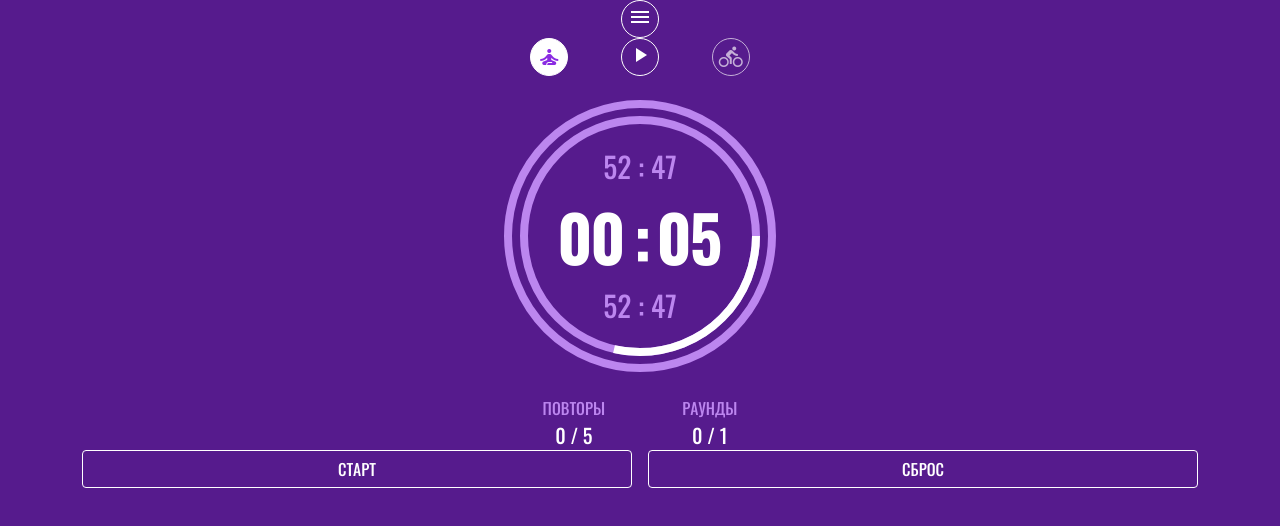
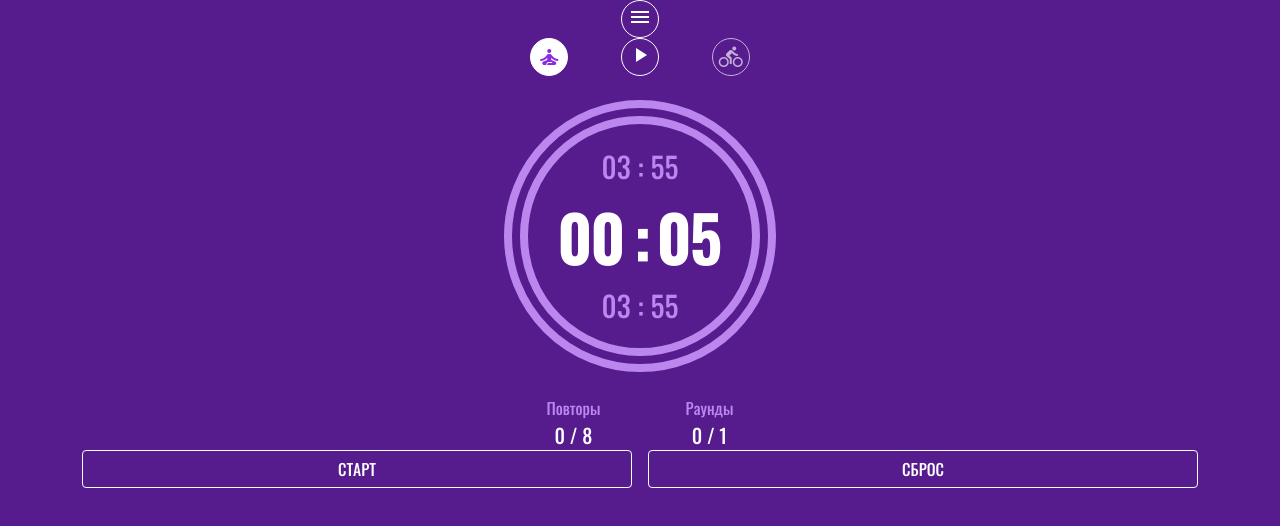
Before and after one commit to Archinsk/54_timer, a Vue app: page / in a window 1280 px wide. Shown: the top 526 px of the page. Built offline with nearby package versions, Linux system fonts and the light colour scheme.

Commit message:
sound settings

```diff
--- a/src/App.vue
+++ b/src/App.vue
@@ -32,7 +32,12 @@
         @setting-select="selectedSetting = $event"
       />
 
-      <AudioSettings v-if="selectedSetting === 'sound'" />
+      <AudioSettings
+        v-if="selectedSetting === 'sound'"
+        :config="config.sounds"
+        @set-work-mode-sound="config.sounds.workMode = $event"
+        @set-rest-mode-sound="config.sounds.restMode = $event"
+      />
 
       <InterfaceSettings
         v-if="selectedSetting === 'interface'"
@@ -221,10 +226,10 @@ export default {
           id: 3,
           name: "Нормальный",
           cycles: 1,
-          rounds: 3,
+          rounds: 8,
           prepTime: 5,
-          workTime: 10,
-          restTime: 0,
+          workTime: 20,
+          restTime: 10,
           clearTime: 0,
         },
         {
@@ -242,7 +247,7 @@ export default {
           name: "Тяжёлый",
           cycles: 2,
           rounds: 10,
-          prepTime: 10,
+          prepTime: 676,
           workTime: 15,
           restTime: 0,
           clearTime: 30,
@@ -262,24 +267,30 @@ export default {
           timerClickability: false,
           controlsDisplay: true,
         },
+        sounds: {
+          workMode: 3,
+          restMode: 8,
+        },
         selectedTrainingScheme: {
-          id: 4,
-          name: "Утяжелённый",
+          id: 3,
+          name: "Нормальный",
           cycles: 1,
-          rounds: 5,
-          prepTime: 7,
-          workTime: 620,
-          restTime: 15,
-          clearTime: 20,
+          rounds: 8,
+          prepTime: 5,
+          workTime: 20,
+          restTime: 10,
+          clearTime: 0,
         },
       },
       actual: {
-        cycles: 2,
-        rounds: 3,
+        id: 3,
+        name: "Нормальный",
+        cycles: 1,
+        rounds: 8,
         prepTime: 5,
-        workTime: 10,
+        workTime: 20,
         restTime: 10,
-        clearTime: 20,
+        clearTime: 0,
       },
 
       mode: "prep",
@@ -299,10 +310,10 @@ export default {
 
   computed: {
     currentRound: function () {
-      return this.config.rounds - this.actual.rounds;
+      return this.config.selectedTrainingScheme.rounds - this.actual.rounds;
     },
     currentCycle: function () {
-      return this.config.cycles - this.actual.cycles;
+      return this.config.selectedTrainingScheme.cycles - this.actual.cycles;
     },
   },
 
@@ -333,24 +344,26 @@ export default {
               this.play = false;
             } else {
               // Циклы продолжаются
-              if (this.config.clearTime) {
+              if (this.config.selectedTrainingScheme.clearTime) {
                 // Установлен перерыв между циклами
                 this.mode = "clear";
               } else {
                 // Без перерыва между циклами
-                this.actual.rounds = this.config.rounds - 1;
+                this.actual.rounds =
+                  this.config.selectedTrainingScheme.rounds - 1;
                 this.actual.cycles--;
               }
-              this.actual.workTime = this.config.workTime;
+              this.actual.workTime =
+                this.config.selectedTrainingScheme.workTime;
             }
           } else {
             // Раунды продолжаются
-            if (this.config.restTime) {
+            if (this.config.selectedTrainingScheme.restTime) {
               this.mode = "rest";
             } else {
               this.actual.rounds--;
             }
-            this.actual.workTime = this.config.workTime;
+            this.actual.workTime = this.config.selectedTrainingScheme.workTime;
           }
         }
       } else if (this.mode === "rest") {
@@ -361,7 +374,7 @@ export default {
           // Таймер отдыха дошел до нуля
           this.actual.rounds--;
           this.mode = "work";
-          this.actual.restTime = this.config.restTime;
+          this.actual.restTime = this.config.selectedTrainingScheme.restTime;
         }
       } else if (this.mode === "clear") {
         // Таймер перерыва в штатном режиме
@@ -369,25 +382,24 @@ export default {
         this.pastTime++;
         if (!this.actual.clearTime) {
           // Таймер перерыва дошел до нуля
+          this.actual.rounds = this.config.selectedTrainingScheme.rounds - 1;
           this.actual.cycles--;
-          this.actual.rounds = this.config.rounds - 1;
           this.mode = "work";
-          this.actual.clearTime = this.config.clearTime;
+          this.actual.clearTime = this.config.selectedTrainingScheme.clearTime;
         }
       }
     },
 
     selectTrainingScheme(scheme) {
-      // this.config = Object.assign({}, scheme);
+      this.config.selectedTrainingScheme = Object.assign({}, scheme);
       this.actual = Object.assign({}, scheme);
-      this.config.selectedTrainingScheme = Object.assign({}, scheme);
     },
 
     resetTimer() {
       this.play = false;
       clearInterval(this.timerId);
       this.mode = "prep";
-      this.actual = Object.assign({}, this.config);
+      this.actual = Object.assign({}, this.config.selectedTrainingScheme);
       this.pastTime = 0;
     },
 
--- a/src/components/FitnessTimer.vue
+++ b/src/components/FitnessTimer.vue
@@ -29,8 +29,8 @@
 
     <div id="timers">
       <div v-if="config.interface.fullTimerDisplay" id="total-timer">
-        {{ String(futureMinutes).padStart(2, "0") }} :
-        {{ String(futureSeconds).padStart(2, "0") }}
+        {{ futureMinutes }} :
+        {{ futureSeconds }}
       </div>
 
       <div id="current-timer">
@@ -80,14 +80,17 @@
       </div>
 
       <div v-if="config.interface.fullTimerDisplay" id="total-time-info">
-        {{ String(totalTimeMinutes).padStart(2, "0") }} :
-        {{ String(totalTimeSeconds).padStart(2, "0") }}
+        {{ totalTimeMinutes }} :
+        {{ totalTimeSeconds }}
       </div>
     </div>
 
-    <audio id="music" volume="0.5">
-      <source src="/sounds/8.mp3" type="audio/mpeg" />
-    </audio>
+    <audio
+      id="music"
+      volume="0.5"
+      :src="'/sounds/' + config.sounds.restMode + '.mp3'"
+      type="audio/mpeg"
+    ></audio>
   </div>
 </template>
 
@@ -108,10 +111,73 @@ export default {
   },
 
   computed: {
+    // Статический таймер общего времени
+    totalTime: function () {
+      return (
+        this.config.selectedTrainingScheme.prepTime +
+        ((this.config.selectedTrainingScheme.workTime +
+          this.config.selectedTrainingScheme.restTime) *
+          this.config.selectedTrainingScheme.rounds -
+          this.config.selectedTrainingScheme.restTime +
+          this.config.selectedTrainingScheme.clearTime) *
+          this.config.selectedTrainingScheme.cycles -
+        this.config.selectedTrainingScheme.clearTime
+      );
+    },
+    totalTimeMinutes: function () {
+      return this.timeToPeriod(this.totalTime, "min");
+    },
+    totalTimeSeconds: function () {
+      return this.timeToPeriod(this.totalTime, "sec");
+    },
+
+    // Динамический таймер общего оставшегося времени
+    futureTime: function () {
+      return this.totalTime - this.pastTime;
+    },
+    futureMinutes: function () {
+      return this.timeToPeriod(this.futureTime, "min");
+    },
+    futureSeconds: function () {
+      return this.timeToPeriod(this.futureTime, "sec");
+    },
+
+    // Первый и второй знак для минутного и секундного значения главного таймера
+    currentMinutesFirstDigit: function () {
+      if (this.mode === "finish") {
+        return "0";
+      } else {
+        return this.timeToPeriod(this.actual[this.mode + "Time"], "min")[0];
+      }
+    },
+    currentMinutesSecondDigit: function () {
+      if (this.mode === "finish") {
+        return "0";
+      } else {
+        return this.timeToPeriod(this.actual[this.mode + "Time"], "min")[1];
+      }
+    },
+    currentSecondsFirstDigit: function () {
+      if (this.mode === "finish") {
+        return "0";
+      } else {
+        return this.timeToPeriod(this.actual[this.mode + "Time"], "sec")[0];
+      }
+    },
+    currentSecondsSecondDigit: function () {
+      if (this.mode === "finish") {
+        return "0";
+      } else {
+        return this.timeToPeriod(this.actual[this.mode + "Time"], "sec")[1];
+      }
+    },
+
+    // Круговая шкала таймера
     progress: function () {
       return (
-        ((this.actualModeTime - this.actualModeActualTime) /
-          this.actualModeTime) *
+        ((this.config.selectedTrainingScheme[this.mode + "Time"] -
+          this.actual[this.mode + "Time"]) /
+          this.config.selectedTrainingScheme[this.mode + "Time"]) *
         100
       );
     },
@@ -135,187 +201,22 @@ export default {
         100
       );
     },
+  },
 
-    // Общее время (в секундах)
-    totalTime: function () {
-      return (
-        this.config.selectedTrainingScheme.prepTime +
-        ((this.config.selectedTrainingScheme.workTime +
-          this.config.selectedTrainingScheme.restTime) *
-          this.config.selectedTrainingScheme.rounds -
-          this.config.selectedTrainingScheme.restTime +
-          this.config.selectedTrainingScheme.clearTime) *
-          this.config.selectedTrainingScheme.cycles -
-        this.config.selectedTrainingScheme.clearTime
-      );
-    },
-    totalTimeMinutes: function () {
-      return Math.floor(this.totalTime / 60);
-    },
-    totalTimeSeconds: function () {
-      return this.totalTime % 60;
-    },
-
-    // Время в минутах секундах по каждому режиму работы таймера
-    configPrepMinutes: function () {
-      return Math.floor(this.config.selectedTrainingScheme.prepTime / 60);
-    },
-    configPrepSeconds: function () {
-      return this.config.selectedTrainingScheme.prepTime % 60;
-    },
-    configWorkMinutes: function () {
-      return Math.floor(this.config.selectedTrainingScheme.workTime / 60);
-    },
-    configWorkSeconds: function () {
-      return this.config.selectedTrainingScheme.workTime % 60;
-    },
-    configRestMinutes: function () {
-      return Math.floor(this.config.selectedTrainingScheme.restTime / 60);
-    },
-    configRestSeconds: function () {
-      return this.config.selectedTrainingScheme.restTime % 60;
-    },
-    configClearMinutes: function () {
-      return Math.floor(this.config.selectedTrainingScheme.clearTime / 60);
-    },
-    configClearSeconds: function () {
-      return this.config.selectedTrainingScheme.clearTime % 60;
-    },
-
-    // Общее время текущего режима
-    actualModeTime: function () {
-      if (this.mode === "prep") {
-        return this.config.selectedTrainingScheme.prepTime;
-      } else if (this.mode === "work") {
-        return this.config.selectedTrainingScheme.workTime;
-      } else if (this.mode === "rest") {
-        return this.config.selectedTrainingScheme.restTime;
-      } else {
-        return this.config.selectedTrainingScheme.clearTime;
+  methods: {
+    timeToPeriod(timeInSec, period) {
+      if (period === "min") {
+        return String(Math.floor(timeInSec / 60)).padStart(2, "0");
       }
-    },
-    actualModeActualTime: function () {
-      if (this.mode === "prep") {
-        return this.actual.prepTime;
-      } else if (this.mode === "work") {
-        return this.actual.workTime;
-      } else if (this.mode === "rest") {
-        return this.actual.restTime;
-      } else {
-        return this.actual.clearTime;
+      if (period === "sec") {
+        return String(timeInSec % 60).padStart(2, "0");
       }
-    },
-
-    // Текущие значения таймера в минутах и секундах по каждому режиму работы таймера
-    prepMinutes: function () {
-      return Math.floor(this.actual.prepTime / 60);
-    },
-    prepSeconds: function () {
-      return this.actual.prepTime % 60;
-    },
-    workMinutes: function () {
-      return Math.floor(this.actual.workTime / 60);
-    },
-    workSeconds: function () {
-      return this.actual.workTime % 60;
-    },
-    restMinutes: function () {
-      return Math.floor(this.actual.restTime / 60);
-    },
-    restSeconds: function () {
-      return this.actual.restTime % 60;
-    },
-    clearMinutes: function () {
-      return Math.floor(this.actual.clearTime / 60);
-    },
-    clearSeconds: function () {
-      return this.actual.clearTime % 60;
-    },
-
-    // Текущие значения в минутах и секундах для вывода на главный таймер с учетом текущего режима
-    currentMinutes: function () {
-      if (this.mode === "prep") {
-        return this.prepMinutes;
-      } else if (this.mode === "work") {
-        return this.workMinutes;
-      } else if (this.mode === "rest") {
-        return this.restMinutes;
-      } else {
-        return this.clearMinutes;
-      }
-    },
-    currentSeconds: function () {
-      if (this.mode === "prep") {
-        return this.prepSeconds;
-      } else if (this.mode === "work") {
-        return this.workSeconds;
-      } else if (this.mode === "rest") {
-        return this.restSeconds;
-      } else {
-        return this.clearSeconds;
-      }
-    },
-
-    // Первый и второй знак для минутного и секундного значения главного таймера
-    currentMinutesFirstDigit: function () {
-      return Math.floor(this.currentMinutes / 10);
-    },
-    currentMinutesFirstDigitNext: function () {
-      return (this.currentMinutesFirstDigit + 1) % 10;
-    },
-    currentMinutesSecondDigit: function () {
-      return Math.floor(this.currentMinutes % 10);
-    },
-    currentMinutesSecondDigitNext: function () {
-      return (this.currentMinutesSecondDigit + 1) % 10;
-    },
-    currentSecondsFirstDigit: function () {
-      return Math.floor(this.currentSeconds / 10);
-    },
-    currentSecondsFirstDigitNext: function () {
-      return (this.currentSecondsFirstDigit + 1) % 10;
-    },
-    currentSecondsSecondDigit: function () {
-      return Math.floor(this.currentSeconds % 10);
-    },
-    currentSecondsSecondDigitNext: function () {
-      return (this.currentSecondsSecondDigit + 1) % 10;
-    },
-    currentTimeArray: function () {
-      return [
-        { id: 0, value: this.currentMinutesFirstDigit },
-        { id: 1, value: this.currentMinutesSecondDigit },
-        { id: 2, value: ":" },
-        { id: 3, value: this.currentSecondsFirstDigit },
-        { id: 4, value: this.currentSecondsSecondDigit },
-      ];
-    },
-
-    currentRound: function () {
-      return this.config.selectedTrainingScheme.rounds - this.actual.rounds;
-    },
-    currentCycle: function () {
-      return this.config.selectedTrainingScheme.cycles - this.actual.cycles;
-    },
-
-    pastMinutes: function () {
-      return Math.floor(this.pastTime / 60);
-    },
-    pastSeconds: function () {
-      return this.pastTime % 60;
-    },
-    futureTime: function () {
-      return this.totalTime - this.pastTime;
-    },
-    futureMinutes: function () {
-      return Math.floor(this.futureTime / 60);
-    },
-    futureSeconds: function () {
-      return this.futureTime % 60;
+      return null;
     },
   },
 
   watch: {
+    // Смена знаков главного таймера
     currentMinutesFirstDigit: function () {
       this.minutesFirstDigitTrigger = !this.minutesFirstDigitTrigger;
     },
@@ -332,6 +233,20 @@ export default {
       let music = document.getElementById("music");
       if (this.play) {
         music.play();
+      } else {
+        music.pause();
+      }
+    },
+    mode: function () {
+      let music = document.getElementById("music");
+      if (this.play) {
+        if (this.mode === "work") {
+          music.src = "/sounds/" + this.config.sounds.workMode + ".mp3";
+          music.play();
+        } else {
+          music.src = "/sounds/" + this.config.sounds.restMode + ".mp3";
+          music.play();
+        }
       } else {
         music.pause();
       }
--- a/src/components/RepeatsBar.vue
+++ b/src/components/RepeatsBar.vue
@@ -1,11 +1,11 @@
 <template>
   <div id="repeats-bar">
     <div>
-      <div class="repeats-title">ПОВТОРЫ</div>
+      <div class="repeats-title">Повторы</div>
       <div class="repeats-value">{{ currentRepeat }} / {{ totalRepeats }}</div>
     </div>
     <div>
-      <div class="repeats-title">РАУНДЫ</div>
+      <div class="repeats-title">Раунды</div>
       <div class="repeats-value">{{ currentRound }} / {{ totalRounds }}</div>
     </div>
   </div>
```
Also changed, not shown: src/components/AudioSettings.vue (+8 -0 lines).
